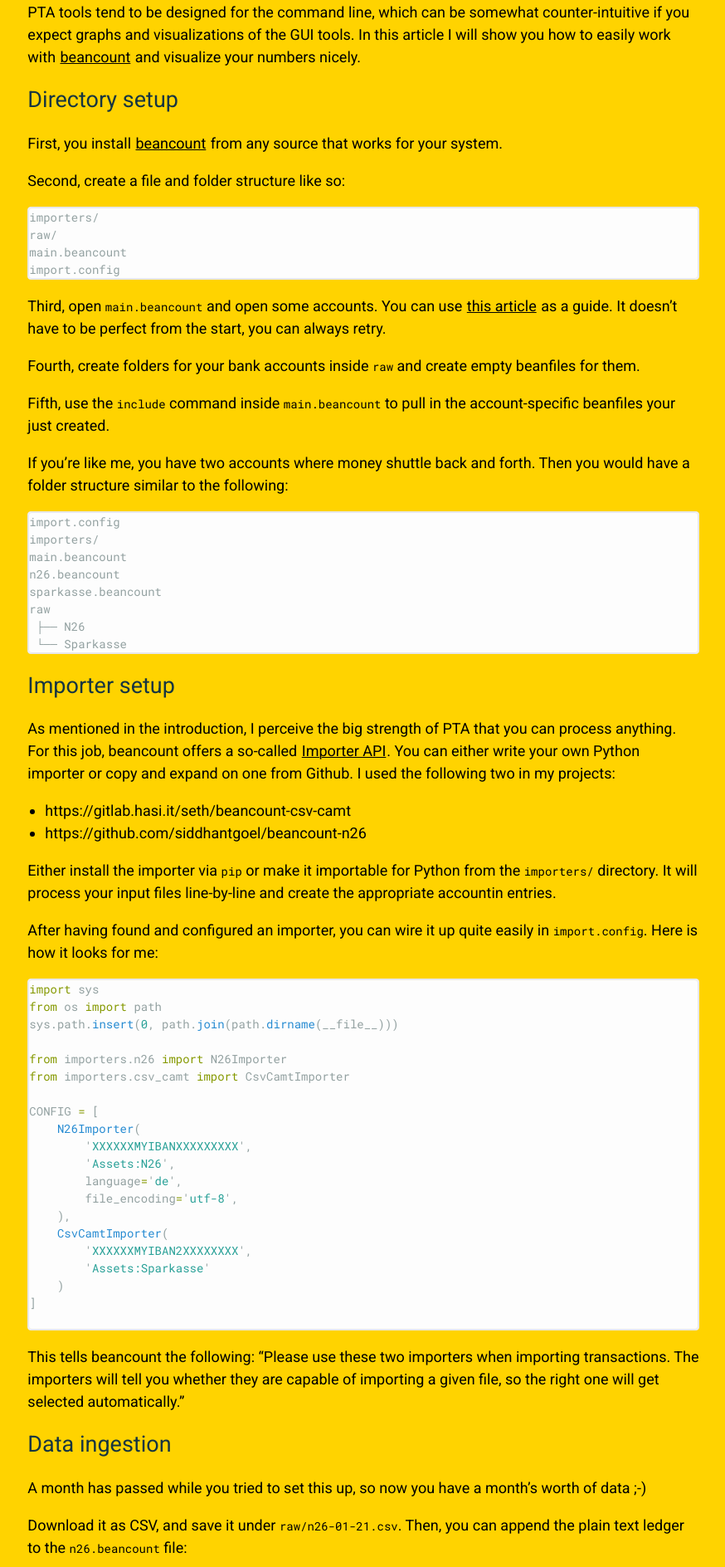
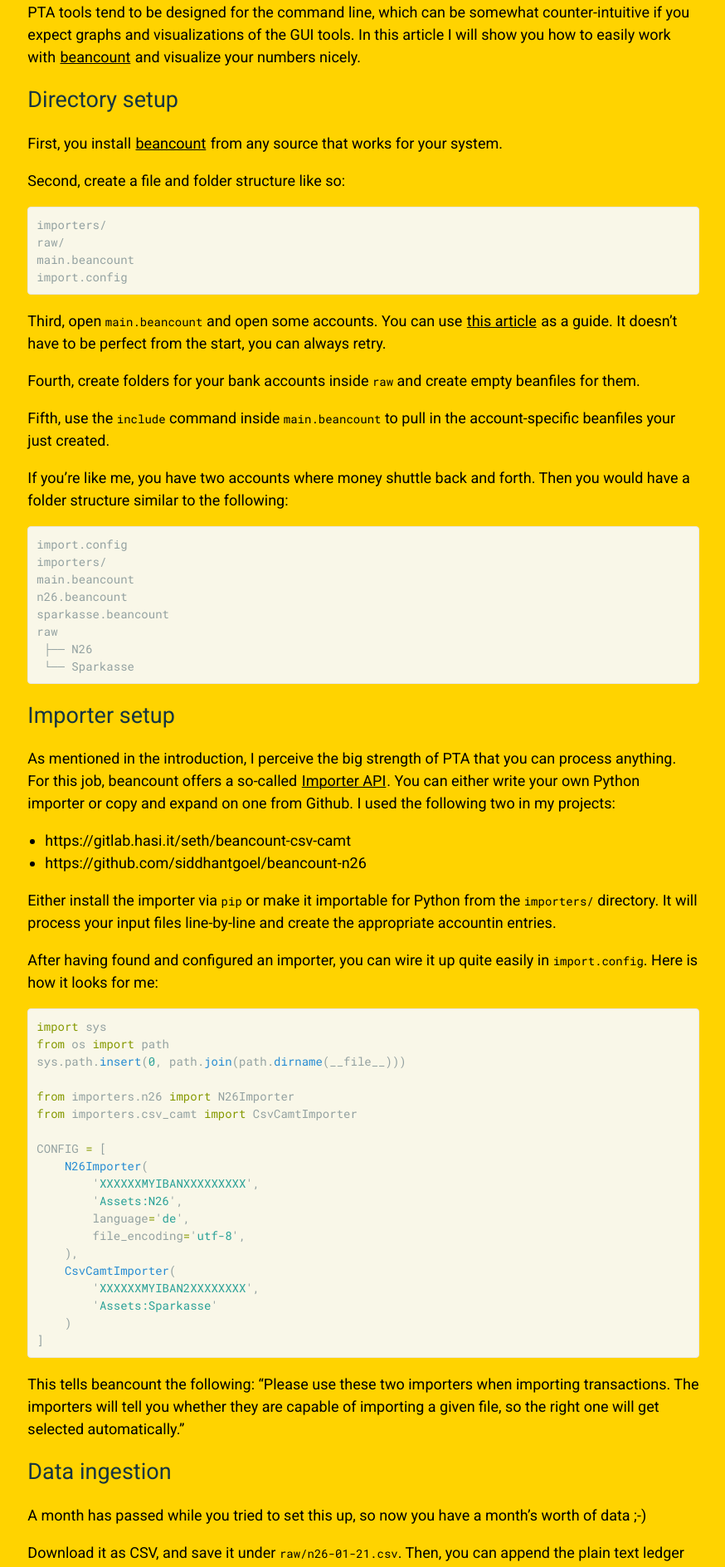
Before and after one commit to flxw/flxw.github.io, a Jekyll site: the page built from _posts/2021-02-28-a-beancount-tutorial-and-framework.md, in a window 1280 px wide. Shown: the part 456-2344 px from the top of the page at 83% size, without its empty margins (202-1076 px from the left). Built offline with Jekyll 4.4.1, drawn with Linux system fonts in a browser that asks for light colours.

Commit message:
chore: reformat posts to have better highlighting

````diff
--- a/_posts/2021-02-28-a-beancount-tutorial-and-framework.md
+++ b/_posts/2021-02-28-a-beancount-tutorial-and-framework.md
@@ -22,12 +22,12 @@
 First, you install [beancount](https://beancount.github.io/) from any source that works for your system.
 
 Second, create a file and folder structure like so:
-```
+{% highlight shell %}
 importers/
 raw/
 main.beancount
 import.config
-```
+{% endhighlight %}
 
 Third, open `main.beancount` and open some accounts. You can use [this article](https://docs.google.com/document/d/1Tss0IEzEyAPuKSGeNsfNgb0BfiW2ZHyP5nCFBW1uWlk) as a guide. It doesn't have to be perfect from the start, you can always retry.
 
@@ -36,7 +36,7 @@
 Fifth, use the `include` command inside `main.beancount` to pull in the account-specific beanfiles your just created.
 
 If you're like me, you have two accounts where money shuttle back and forth. Then you would have a folder structure similar to the following:
-```
+{% highlight shell %}
 import.config
 importers/
 main.beancount
@@ -45,7 +45,7 @@
 raw
  ├── N26
  └── Sparkasse
-```
+{% endhighlight %}
 
 # Importer setup
 As mentioned in the introduction, I perceive the big strength of PTA that you can process anything.
@@ -60,7 +60,7 @@
 
 After having found and configured an importer, you can wire it up quite easily in `import.config`. Here is how it looks for me:
 
-```python
+{% highlight python %}
 import sys
 from os import path
 sys.path.insert(0, path.join(path.dirname(__file__)))
@@ -80,8 +80,7 @@
         'Assets:Sparkasse'
     )
 ]
-
-```
+{% endhighlight %}
 
 This tells beancount the following:
 "Please use these two importers when importing transactions.
@@ -92,9 +91,9 @@
 
 Download it as CSV, and save it under `raw/n26-01-21.csv`.
 Then, you can append the plain text ledger to the `n26.beancount` file:
-```shell
+{% highlight shell %}
 bean-extract import.config raw/n26-01-21.csv >> n26.beancount
-```
+{% endhighlight %}
 
 I recommend checking the output in the beginning, as categories could be wrong. Maybe you notice some patterns that can help you automatically categorize transactions inside the importer. I did that and it saves quite a bit of work.
 
@@ -103,6 +102,6 @@
 It's a great visualization frontend for beancount ledgers. After adding a month's worth of data, I just fire it up and can analyze what happened.
 
 If you'd like to do so, too, simply install it and run:
-```
+{% highlight shell %}
 fava main.beancount
-```
+{% endhighlight %}
````
Also changed, not shown: _posts/2021-06-16-what-the-patch.md (+3 -2 lines).
